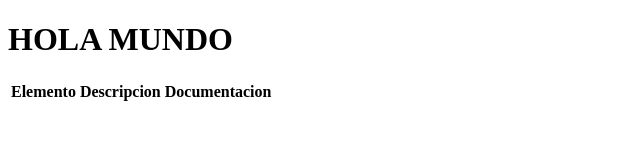
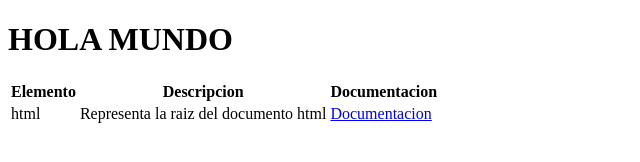
Before and after one commit to MelinaGutierrez/mi-manual, a plain HTML site: page index.html in a window 1280 px wide. Shown: the whole page, without its empty margins (0-640 px from the left). Drawn offline with Linux system fonts and the light colour scheme.

Commit message:
Crear la informacion del elemnto HTML

```diff
--- a/index.html
+++ b/index.html
@@ -17,6 +17,11 @@
             </tr>
         </thead>
         <tbody>
+            <tr>
+                <td>html</td>
+                <td>Representa la raiz del documento html</td>
+                <td><a href="https://developer.mozilla.org/es/docs/Web/HTML/Element/html" target="_blank">Documentacion</a></td>
+            </tr>
 
         </tbody>
     </table>
```
